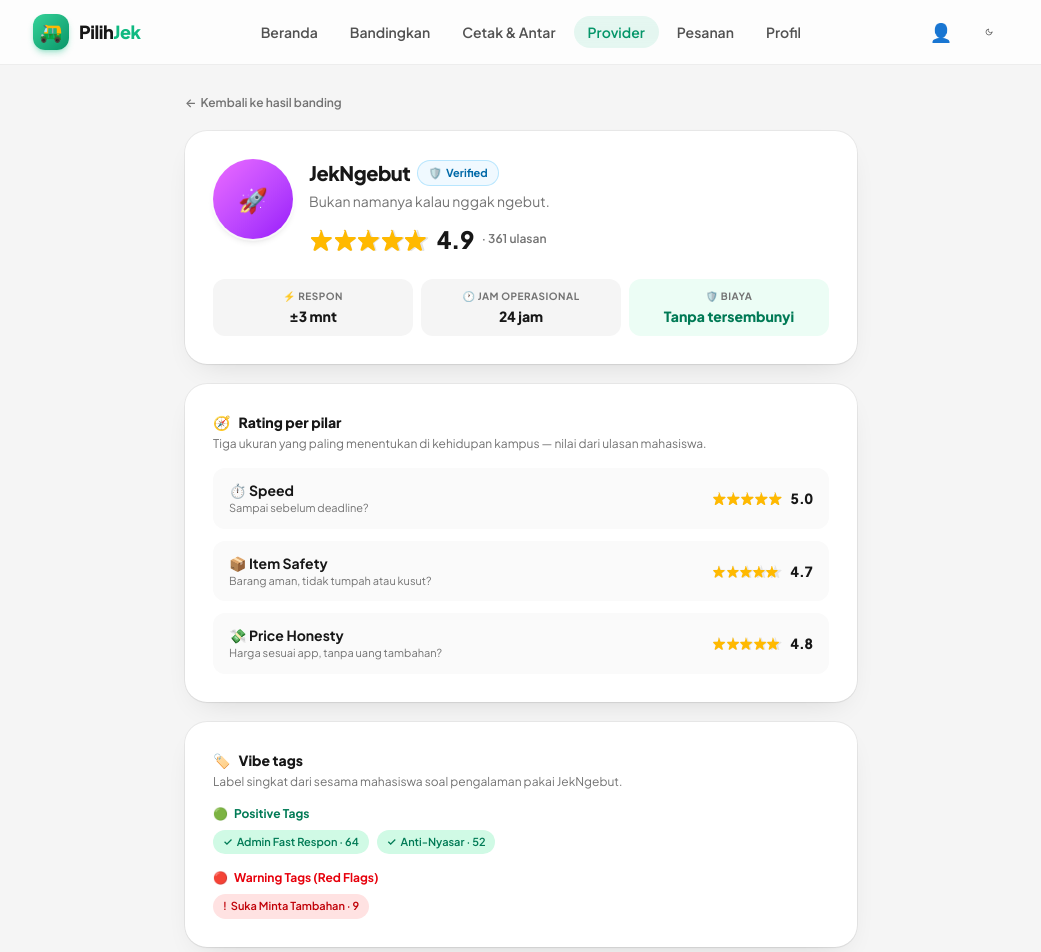
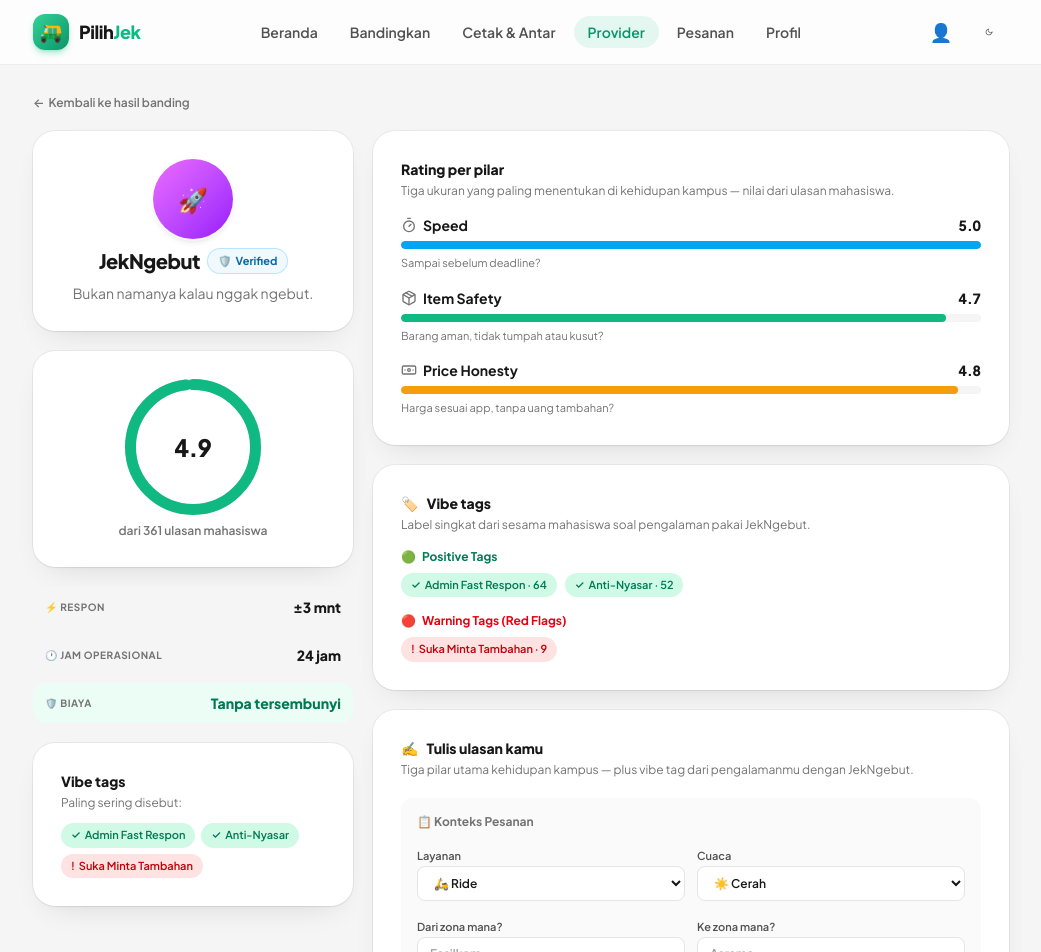
Before and after one commit to superapple8x/ojekify, a React (Vite) app in the folder app/: page /provider/jek-ngebut in a window 1280 px wide. Shown: the top 952 px of the page, without its empty margins (119-1160 px from the left). Built offline with nearby package versions, Linux system fonts and the light colour scheme.

Commit message:
feat: profile overhaul P3 — two-column layout, sticky sidebar, wire ScoreRing/PillarBars/RatingBreakdown

```diff
--- a/app/src/pages/ProviderProfile.tsx
+++ b/app/src/pages/ProviderProfile.tsx
@@ -1,6 +1,6 @@
 import { useEffect, useMemo, useState } from 'react'
 import { Link, useParams } from 'react-router-dom'
-import { api, type IndividualReview, type Provider, type ProviderReview, type ReviewPillars } from '../api'
+import { api, type IndividualReview, type Provider, type ProviderReview } from '../api'
 import { ReviewForm } from '../flows/review/ReviewForm'
 import { ReviewFilters, applyReviewFilters, type ReviewFilterState } from '../flows/review/ReviewFilters'
 import { ReviewCard } from '../flows/review/ReviewCard'
@@ -10,40 +10,33 @@ import {
   Button,
   Card,
   EmptyState,
+  PillarBars,
   ProviderAvatar,
+  RatingBreakdown,
+  ScoreRing,
+  Skeleton,
   SkeletonLines,
-  SkeletonProviderRow,
-  StarRating,
   Tag,
   TierBadge,
 } from '../components'
 
-const PILLAR_META: { key: keyof ReviewPillars; label: string; question: string; emoji: string }[] = [
-  {
-    key: 'speed',
-    label: 'Speed',
-    question: 'Sampai sebelum deadline?',
-    emoji: '⏱️',
-  },
-  {
-    key: 'itemSafety',
-    label: 'Item Safety',
-    question: 'Barang aman, tidak tumpah atau kusut?',
-    emoji: '📦',
-  },
-  {
-    key: 'priceHonesty',
-    label: 'Price Honesty',
-    question: 'Harga sesuai app, tanpa uang tambahan?',
-    emoji: '💸',
-  },
-]
+const SLIDE_UP = 'animate-slide-up motion-reduce:animate-none'
 
 const DEFAULT_FILTERS: ReviewFilterState = {
   serviceType: 'all',
   context: [],
   hasPhotos: false,
   sort: 'newest',
+}
+
+interface TagSummary {
+  id: string
+  label: string
+  count: number
+}
+
+function sortTagsByCount(tags: TagSummary[]) {
+  return [...tags].sort((a, b) => b.count - a.count)
 }
 
 export default function ProviderProfile() {
@@ -81,16 +74,57 @@ export default function ProviderProfile() {
     [individualReviews, filters],
   )
 
+  const topPositiveTags = useMemo(
+    () => (review ? sortTagsByCount(review.positiveTags).slice(0, 3) : []),
+    [review],
+  )
+
+  const topWarningTags = useMemo(
+    () => (review ? sortTagsByCount(review.warningTags).slice(0, 3) : []),
+    [review],
+  )
+
   if (loading) {
     return (
-      <div className="animate-fade-in space-y-5" role="status" aria-label="Memuat profil provider">
-        <SkeletonProviderRow count={1} />
-        <Card>
-          <SkeletonLines lines={3} />
+      <div
+        className="animate-fade-in mx-auto max-w-5xl space-y-5"
+        role="status"
+        aria-label="Memuat profil provider"
+      >
+        <Skeleton className="h-3.5 w-44" />
+        <div className="grid gap-5 lg:grid-cols-[320px_minmax(0,1fr)] lg:items-start">
+          <aside className="space-y-5">
+            <Card padding="lg">
+              <div className="flex flex-col items-center gap-3">
+                <Skeleton variant="circle" className="size-24" />
+                <Skeleton className="h-4 w-36" />
+                <Skeleton className="h-3 w-48" />
+              </div>
             </Card>
-        <Card>
+            <Card padding="lg">
+              <div className="flex flex-col items-center gap-3">
+                <Skeleton variant="circle" className="size-32" />
+                <Skeleton className="h-3 w-24" />
+              </div>
+            </Card>
+            <div className="space-y-2" aria-hidden>
+              {[0, 1, 2].map((i) => (
+                <Skeleton key={i} className="h-14 rounded-xl" />
+              ))}
+            </div>
+          </aside>
+          <div className="min-w-0 space-y-5">
+            <Card padding="lg">
+              <SkeletonLines lines={6} />
+            </Card>
+            <Card padding="lg">
               <SkeletonLines lines={4} />
             </Card>
+            <Card padding="lg">
+              <SkeletonLines lines={8} />
+            </Card>
+          </div>
+        </div>
       </div>
     )
   }
@@ -114,8 +148,11 @@ export default function ProviderProfile() {
     )
   }
 
+  const score = review?.score ?? provider.rating
+  const totalRatings = review?.totalRatings ?? provider.reviews
+
   return (
-    <div className="animate-fade-in mx-auto max-w-2xl space-y-5">
+    <div className="animate-fade-in mx-auto max-w-5xl space-y-5">
       <Link
         to="/bandingkan"
         className="inline-flex items-center gap-1 text-xs font-semibold text-neutral-500 transition-colors hover:text-brand-600 dark:text-neutral-400 dark:hover:text-brand-400"
@@ -125,100 +162,99 @@ export default function ProviderProfile() {
 
       <GhostWarningBanner provider={provider} review={review} />
 
+      <div className="grid gap-5 lg:grid-cols-[320px_minmax(0,1fr)] lg:items-start">
+        <aside
+          className={`space-y-5 self-start lg:sticky lg:top-24 ${SLIDE_UP}`}
+          style={{ animationDelay: '60ms' }}
+        >
           <Card padding="lg">
-        <div className="flex flex-col items-center gap-4 text-center sm:flex-row sm:items-start sm:text-left">
+            <div className="flex flex-col items-center gap-2 text-center">
               <ProviderAvatar name={provider.name} emoji={provider.emoji} seed={provider.id} size="xl" />
-          <div className="min-w-0 flex-1">
-            <div className="flex flex-wrap items-center justify-center gap-2 sm:justify-start">
+              <div className="flex flex-wrap items-center justify-center gap-2">
                 <h1 className="text-xl font-extrabold tracking-tight">{provider.name}</h1>
                 <TierBadge tier={provider.tier} />
               </div>
-            <p className="mt-1 text-sm text-neutral-500 dark:text-neutral-400">{provider.tagline}</p>
-            <div className="mt-3 flex flex-wrap items-center justify-center gap-x-2 gap-y-1 sm:justify-start">
-              <StarRating value={review?.score ?? provider.rating} size="lg" />
-              <span className="text-2xl font-extrabold tracking-tight tabular-nums">
-                {(review?.score ?? provider.rating).toFixed(1)}
-              </span>
-              <span className="text-xs font-semibold text-neutral-500 dark:text-neutral-400">
-                · {(review?.totalRatings ?? provider.reviews).toLocaleString('id-ID')} ulasan
-              </span>
+              <p className="text-sm text-neutral-500 dark:text-neutral-400">{provider.tagline}</p>
             </div>
-          </div>
-        </div>
+          </Card>
 
-        <div className="mt-6 grid gap-2 sm:grid-cols-3">
-          <div className="rounded-xl bg-neutral-100 px-3 py-2.5 text-center dark:bg-neutral-800">
-            <p className="text-[10px] font-bold tracking-wider text-neutral-500 uppercase dark:text-neutral-400">
-              ⚡ Respon
-            </p>
-            <p className="mt-0.5 text-sm font-extrabold tabular-nums">
-              ±{provider.responseTimeMinutes} mnt
+          <Card padding="lg">
+            <div className="flex flex-col items-center gap-2">
+              <ScoreRing value={score} size={136} strokeWidth={11} />
+              <p className="text-xs font-semibold text-neutral-500 dark:text-neutral-400">
+                dari {(totalRatings ?? 0).toLocaleString('id-ID')} ulasan mahasiswa
               </p>
             </div>
-          <div className="rounded-xl bg-neutral-100 px-3 py-2.5 text-center dark:bg-neutral-800">
-            <p className="text-[10px] font-bold tracking-wider text-neutral-500 uppercase dark:text-neutral-400">
+          </Card>
+
+          <div className="grid gap-2">
+            <div className="flex items-center justify-between gap-2 rounded-xl bg-neutral-100 px-3 py-2.5 dark:bg-neutral-800">
+              <span className="text-[10px] font-bold tracking-wider text-neutral-500 uppercase dark:text-neutral-400">
+                ⚡ Respon
+              </span>
+              <span className="text-sm font-extrabold tabular-nums">±{provider.responseTimeMinutes} mnt</span>
+            </div>
+            <div className="flex items-center justify-between gap-2 rounded-xl bg-neutral-100 px-3 py-2.5 dark:bg-neutral-800">
+              <span className="text-[10px] font-bold tracking-wider text-neutral-500 uppercase dark:text-neutral-400">
                 🕐 Jam operasional
-            </p>
-            <p className="mt-0.5 text-sm font-extrabold tabular-nums">{provider.openHours}</p>
+              </span>
+              <span className="text-right text-sm font-extrabold tabular-nums">{provider.openHours}</span>
             </div>
             <div
-            className={`rounded-xl px-3 py-2.5 text-center ${
+              className={`flex items-center justify-between gap-2 rounded-xl px-3 py-2.5 ${
                 provider.noHiddenFees
                   ? 'bg-emerald-50 dark:bg-emerald-500/10'
                   : 'bg-amber-50 dark:bg-amber-500/10'
               }`}
             >
-            <p className="text-[10px] font-bold tracking-wider text-neutral-500 uppercase dark:text-neutral-400">
+              <span className="text-[10px] font-bold tracking-wider text-neutral-500 uppercase dark:text-neutral-400">
                 {provider.noHiddenFees ? '🛡️ Biaya' : '⚠️ Biaya'}
-            </p>
-            <p
-              className={`mt-0.5 text-sm font-extrabold tabular-nums ${
+              </span>
+              <span
+                className={`text-sm font-extrabold tabular-nums ${
                   provider.noHiddenFees
                     ? 'text-emerald-700 dark:text-emerald-300'
                     : 'text-amber-700 dark:text-amber-300'
                 }`}
               >
                 {provider.noHiddenFees ? 'Tanpa tersembunyi' : 'Bisa ada tambahan'}
-            </p>
+              </span>
             </div>
           </div>
+
+          <Card padding="lg">
+            <h2 className="text-sm font-extrabold">Vibe tags</h2>
+            <p className="mt-1 text-xs text-neutral-500 dark:text-neutral-400">Paling sering disebut:</p>
+            <div className="mt-3 flex flex-wrap gap-1.5">
+              {topPositiveTags.map((tag) => (
+                <Tag key={tag.id} variant="success" icon={<span aria-hidden>✓</span>}>
+                  {tag.label}
+                </Tag>
+              ))}
+              {topWarningTags.map((tag) => (
+                <Tag key={tag.id} variant="danger" icon={<span aria-hidden>!</span>}>
+                  {tag.label}
+                </Tag>
+              ))}
+              {topPositiveTags.length === 0 && topWarningTags.length === 0 && (
+                <p className="text-xs italic text-neutral-400 dark:text-neutral-500">Belum ada tag.</p>
+              )}
+            </div>
           </Card>
+        </aside>
 
+        <div className="min-w-0 space-y-5">
           {review && (
-        <Card padding="lg">
-          <h2 className="flex items-center gap-2 text-sm font-extrabold">
-            <span aria-hidden>🧭</span> Rating per pilar
-          </h2>
+            <Card padding="lg" className={SLIDE_UP}>
+              <h2 className="text-sm font-extrabold">Rating per pilar</h2>
               <p className="mt-1 text-xs text-neutral-500 dark:text-neutral-400">
                 Tiga ukuran yang paling menentukan di kehidupan kampus — nilai dari ulasan mahasiswa.
               </p>
-          <ul className="mt-4 space-y-3">
-            {PILLAR_META.map((pillar) => (
-              <li
-                key={pillar.key}
-                className="flex flex-wrap items-center justify-between gap-2 rounded-xl bg-neutral-50 px-4 py-3 dark:bg-neutral-800/60"
-              >
-                <div className="min-w-0">
-                  <p className="text-sm font-bold">
-                    <span aria-hidden>{pillar.emoji}</span> {pillar.label}
-                  </p>
-                  <p className="text-[11px] text-neutral-500 dark:text-neutral-400">
-                    {pillar.question}
-                  </p>
-                </div>
-                <div className="flex items-center gap-2">
-                  <StarRating value={review.pillars[pillar.key]} size="sm" />
-                  <span className="text-sm font-extrabold tabular-nums">
-                    {review.pillars[pillar.key].toFixed(1)}
-                  </span>
-                </div>
-              </li>
-            ))}
-          </ul>
+              <PillarBars pillars={review.pillars} className="mt-4" />
             </Card>
           )}
 
-      <Card padding="lg">
+          <Card padding="lg" className={SLIDE_UP} style={{ animationDelay: '120ms' }}>
             <h2 className="flex items-center gap-2 text-sm font-extrabold">
               <span aria-hidden>🏷️</span> Vibe tags
             </h2>
@@ -267,18 +303,23 @@ export default function ProviderProfile() {
             </div>
           </Card>
 
+          <div className={SLIDE_UP} style={{ animationDelay: '180ms' }}>
             <ReviewForm provider={provider} />
+          </div>
 
-      <ReportIssueCard provider={provider} review={review} />
-
-      {/* Individual Reviews with Filters */}
-      <Card padding="lg">
+          <Card padding="lg" className={SLIDE_UP} style={{ animationDelay: '240ms' }}>
             <h2 className="flex items-center gap-2 text-sm font-extrabold">
               <span aria-hidden>💬</span> Ulasan Mahasiswa
             </h2>
             <p className="mt-1 text-xs text-neutral-500 dark:text-neutral-400">
               {individualReviews.length} ulasan dari mahasiswa yang pernah pakai {provider.name}.
             </p>
+
+            {individualReviews.length > 0 && (
+              <div className="mt-4">
+                <RatingBreakdown reviews={individualReviews} />
+              </div>
+            )}
 
             <div className="mt-4">
               <ReviewFilters filters={filters} onFiltersChange={setFilters} />
@@ -298,6 +339,12 @@ export default function ProviderProfile() {
               )}
             </div>
           </Card>
+
+          <div className={SLIDE_UP} style={{ animationDelay: '300ms' }}>
+            <ReportIssueCard provider={provider} review={review} />
+          </div>
+        </div>
+      </div>
     </div>
   )
 }
```
Lines whose indentation alone changed are shown as unchanged.
